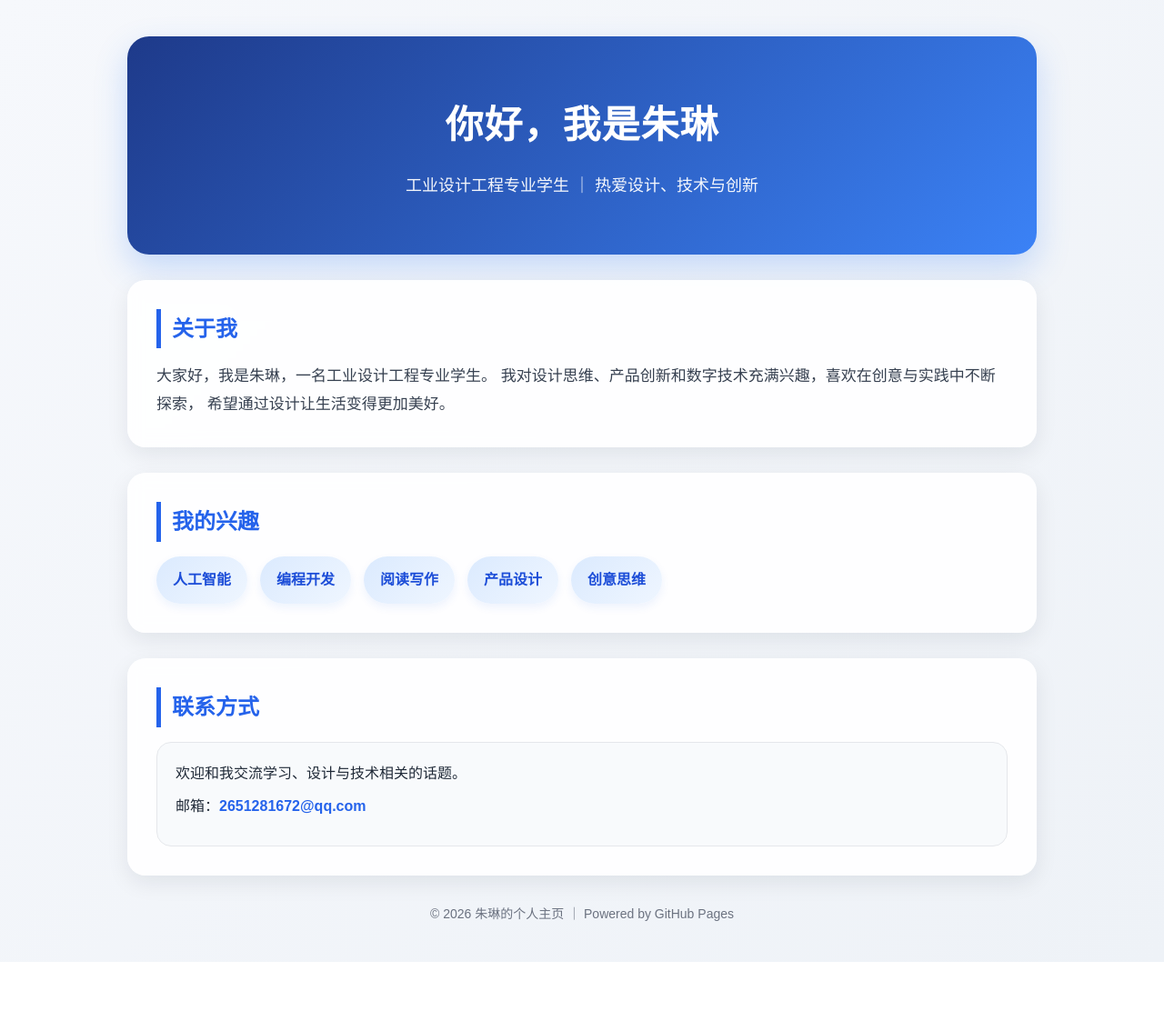
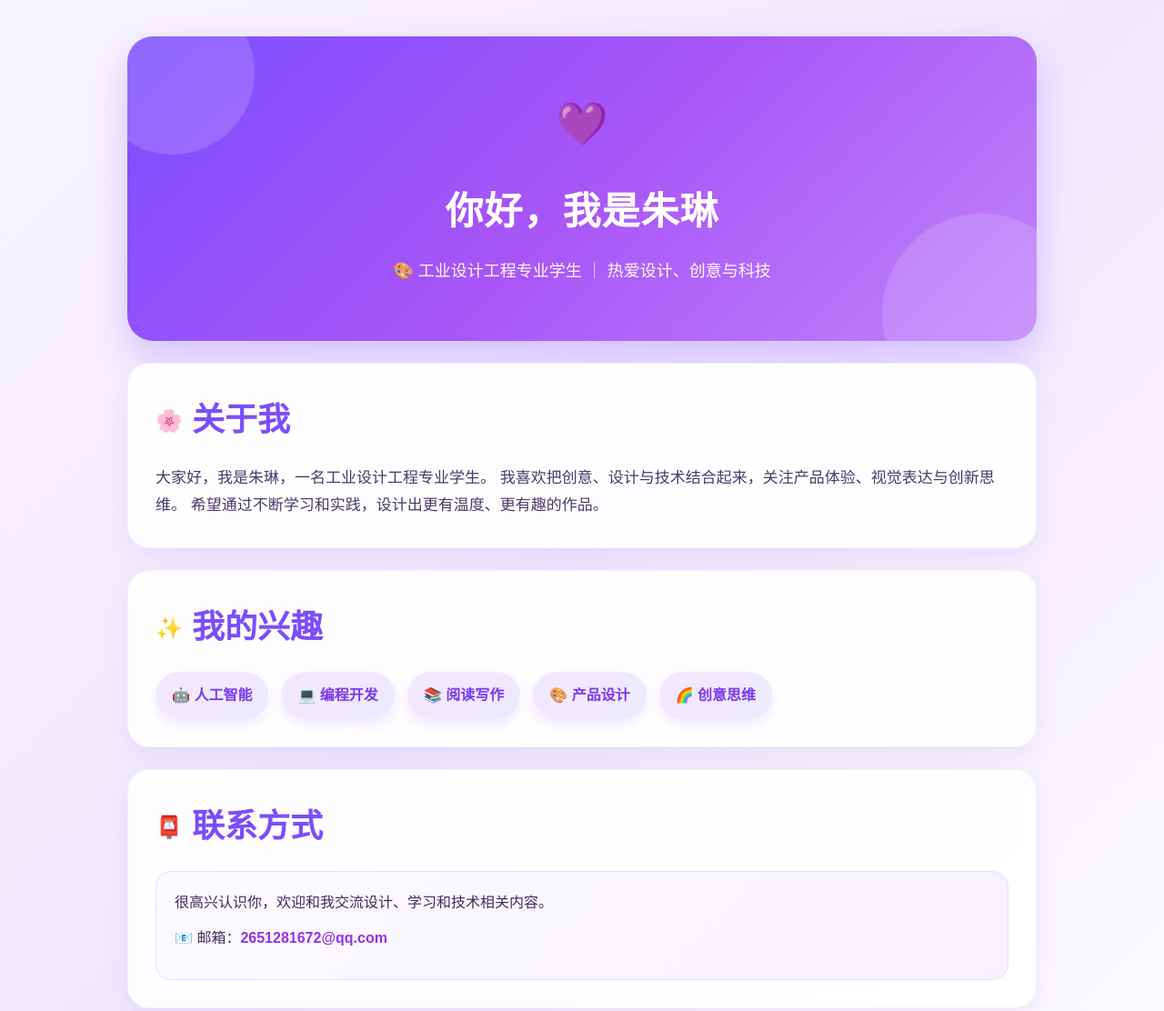
Before and after one commit to Ririerlin/Ririerlin.github.io, a plain HTML site: page index.html in a window 1280 px wide. Shown: the top 1112 px of the page at 91% size. Before the commit the page ends 1058 px from the top, so only its background shows below. Drawn offline with Linux system fonts and the light colour scheme.

Commit message:
Update index.html

```diff
--- a/index.html
+++ b/index.html
@@ -1,8 +1,8 @@
 <!DOCTYPE html>
 <html lang="zh-CN">
 <head>
-    <meta charset="UTF-8">
-    <meta name="viewport" content="width=device-width, initial-scale=1.0">
+    <meta charset="UTF-8" />
+    <meta name="viewport" content="width=device-width, initial-scale=1.0" />
     <title>朱琳 | 个人主页</title>
     <style>
         * {
@@ -13,8 +13,8 @@
 
         body {
             font-family: "Microsoft YaHei", "PingFang SC", sans-serif;
-            background: linear-gradient(135deg, #f6f8fc, #eef2f7);
-            color: #1f2937;
+            background: linear-gradient(135deg, #f8f4ff, #efe7ff, #fdfaff);
+            color: #3d2c5a;
             line-height: 1.8;
         }
 
@@ -25,12 +25,43 @@
         }
 
         .hero {
-            background: linear-gradient(135deg, #1e3a8a, #3b82f6);
+            background: linear-gradient(135deg, #7b4dff, #a855f7, #c084fc);
             color: white;
-            border-radius: 24px;
-            padding: 60px 40px;
+            border-radius: 28px;
+            padding: 60px 30px;
             text-align: center;
-            box-shadow: 0 15px 35px rgba(59, 130, 246, 0.25);
+            box-shadow: 0 18px 40px rgba(140, 82, 255, 0.28);
+            position: relative;
+            overflow: hidden;
+        }
+
+        .hero::before,
+        .hero::after {
+            content: "";
+            position: absolute;
+            border-radius: 50%;
+            background: rgba(255, 255, 255, 0.15);
+        }
+
+        .hero::before {
+            width: 180px;
+            height: 180px;
+            top: -50px;
+            left: -40px;
+        }
+
+        .hero::after {
+            width: 220px;
+            height: 220px;
+            bottom: -80px;
+            right: -50px;
+        }
+
+        .hero .icon {
+            font-size: 46px;
+            margin-bottom: 12px;
+            display: inline-block;
+            animation: float 3s ease-in-out infinite;
         }
 
         .hero h1 {
@@ -41,69 +72,81 @@
 
         .hero p {
             font-size: 18px;
-            opacity: 0.95;
+            opacity: 0.96;
         }
 
-        .section {
-            background: rgba(255, 255, 255, 0.9);
-            margin-top: 28px;
-            padding: 32px;
-            border-radius: 20px;
-            box-shadow: 0 8px 24px rgba(15, 23, 42, 0.08);
-            backdrop-filter: blur(8px);
+        .card {
+            background: rgba(255, 255, 255, 0.92);
+            margin-top: 24px;
+            padding: 30px;
+            border-radius: 24px;
+            box-shadow: 0 10px 28px rgba(102, 51, 153, 0.08);
+            backdrop-filter: blur(6px);
             transition: transform 0.3s ease, box-shadow 0.3s ease;
+            border: 1px solid rgba(168, 85, 247, 0.08);
         }
 
-        .section:hover {
-            transform: translateY(-4px);
-            box-shadow: 0 14px 30px rgba(15, 23, 42, 0.12);
+        .card:hover {
+            transform: translateY(-6px);
+            box-shadow: 0 16px 34px rgba(102, 51, 153, 0.13);
         }
 
-        .section h2 {
+        .section-title {
+            display: flex;
+            align-items: center;
+            gap: 10px;
             font-size: 24px;
+            color: #7b4dff;
             margin-bottom: 16px;
-            color: #2563eb;
-            border-left: 5px solid #2563eb;
-            padding-left: 12px;
+            font-weight: bold;
+        }
+
+        .section-title span {
+            font-size: 24px;
         }
 
         .about p {
             font-size: 17px;
-            color: #374151;
+            color: #4b3a68;
         }
 
-        .interest-list {
+        .tags {
             display: flex;
             flex-wrap: wrap;
             gap: 14px;
             list-style: none;
-            margin-top: 10px;
+            margin-top: 12px;
         }
 
-        .interest-list li {
-            background: linear-gradient(135deg, #dbeafe, #eff6ff);
-            color: #1d4ed8;
+        .tags li {
+            background: linear-gradient(135deg, #f3e8ff, #ede9fe);
+            color: #7c3aed;
             padding: 12px 18px;
             border-radius: 999px;
             font-weight: 600;
-            box-shadow: 0 4px 10px rgba(37, 99, 235, 0.08);
+            box-shadow: 0 6px 14px rgba(168, 85, 247, 0.12);
+            transition: all 0.3s ease;
+        }
+
+        .tags li:hover {
+            transform: scale(1.06);
+            background: linear-gradient(135deg, #e9d5ff, #ddd6fe);
         }
 
         .contact-box {
-            background: #f8fafc;
-            border: 1px solid #e5e7eb;
-            border-radius: 16px;
+            background: linear-gradient(135deg, #fcfaff, #f7f0ff);
+            border: 1px solid #eadcff;
+            border-radius: 18px;
             padding: 20px;
-            margin-top: 12px;
         }
 
         .contact-box p {
             font-size: 16px;
-            margin-bottom: 8px;
+            margin-bottom: 10px;
         }
 
         .contact-box a {
-            color: #2563eb;
+            color: #9333ea;
             text-decoration: none;
             font-weight: 600;
         }
@@ -114,14 +157,20 @@
 
         .footer {
             text-align: center;
-            margin: 30px 0 10px;
-            color: #6b7280;
+            margin: 28px 0 10px;
+            color: #7a6a96;
             font-size: 14px;
+        }
+
+        @keyframes float {
+            0% { transform: translateY(0px); }
+            50% { transform: translateY(-6px); }
+            100% { transform: translateY(0px); }
         }
 
         @media (max-width: 768px) {
             .hero {
-                padding: 45px 24px;
+                padding: 46px 20px;
             }
 
             .hero h1 {
@@ -132,12 +181,12 @@
                 font-size: 16px;
             }
 
-            .section {
-                padding: 24px;
+            .card {
+                padding: 22px;
             }
 
-            .section h2 {
-                font-size: 22px;
+            .section-title {
+                font-size: 21px;
             }
         }
     </style>
@@ -145,35 +194,45 @@
 <body>
     <div class="container">
         <section class="hero">
+            <div class="icon">💜</div>
             <h1>你好，我是朱琳</h1>
-            <p>工业设计工程专业学生 ｜ 热爱设计、技术与创新</p>
+            <p>🎨 工业设计工程专业学生 ｜ 热爱设计、创意与科技</p>
         </section>
 
-        <section class="section about">
-            <h2>关于我</h2>
+        <section class="card about">
+            <div class="section-title">
+                <span>🌸</span>
+                <h2>关于我</h2>
+            </div>
             <p>
                 大家好，我是朱琳，一名工业设计工程专业学生。
-                我对设计思维、产品创新和数字技术充满兴趣，喜欢在创意与实践中不断探索，
-                希望通过设计让生活变得更加美好。
+                我喜欢把创意、设计与技术结合起来，关注产品体验、视觉表达与创新思维。
+                希望通过不断学习和实践，设计出更有温度、更有趣的作品。
             </p>
         </section>
 
-        <section class="section">
-            <h2>我的兴趣</h2>
-            <ul class="interest-list">
-                <li>人工智能</li>
-                <li>编程开发</li>
-                <li>阅读写作</li>
-                <li>产品设计</li>
-                <li>创意思维</li>
+        <section class="card">
+            <div class="section-title">
+                <span>✨</span>
+                <h2>我的兴趣</h2>
+            </div>
+            <ul class="tags">
+                <li>🤖 人工智能</li>
+                <li>💻 编程开发</li>
+                <li>📚 阅读写作</li>
+                <li>🎨 产品设计</li>
+                <li>🌈 创意思维</li>
             </ul>
         </section>
 
-        <section class="section">
-            <h2>联系方式</h2>
+        <section class="card">
+            <div class="section-title">
+                <span>📮</span>
+                <h2>联系方式</h2>
+            </div>
             <div class="contact-box">
-                <p>欢迎和我交流学习、设计与技术相关的话题。</p>
-                <p>邮箱：<a href="mailto:2651281672@qq.com">2651281672@qq.com</a></p>
+                <p>很高兴认识你，欢迎和我交流设计、学习和技术相关内容。</p>
+                <p>📧 邮箱：<a href="mailto:2651281672@qq.com">2651281672@qq.com</a></p>
             </div>
         </section>
 
```
